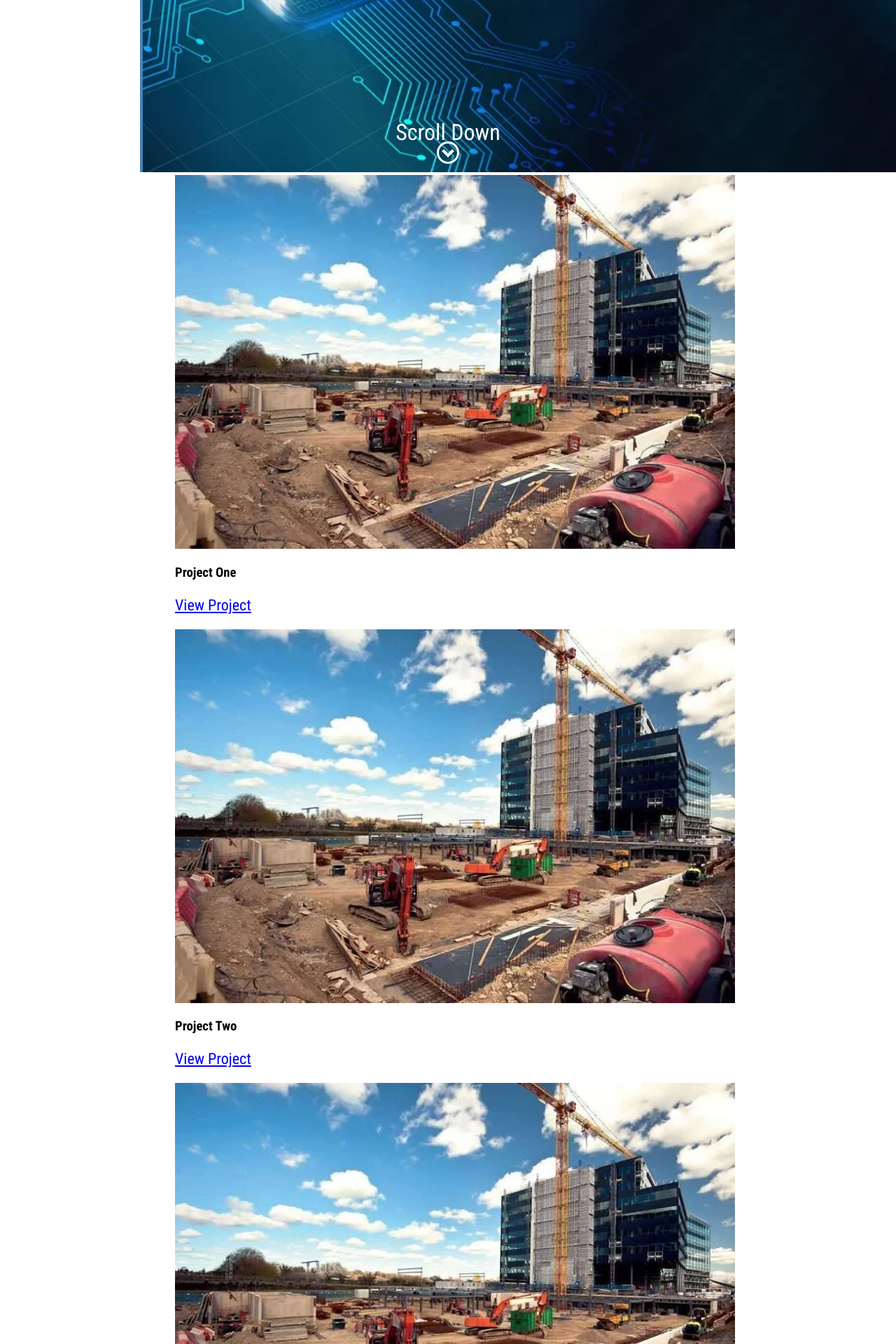
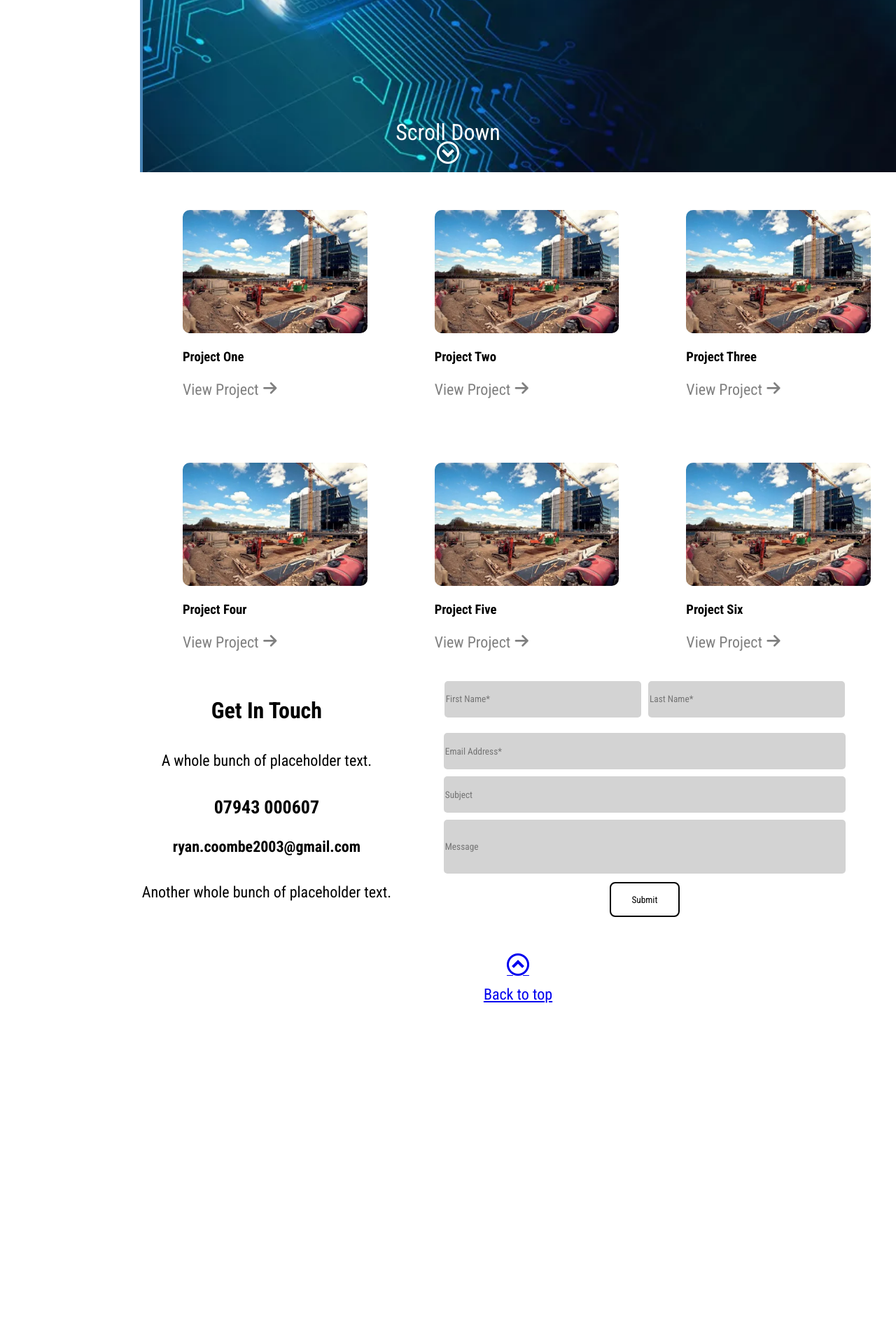
Before and after one commit to Requiem2803/requeim2803.github.io, a PHP site: page /Portfolio/index.html in a window 1280 px wide. Shown: the part 554-2474 px from the top of the page at 70% size. After the commit the page ends 1987 px from the top, so only its background shows below. Run offline with PHP 8.4, Linux system fonts and the light colour scheme; some web fonts are replaced.

Commit message:
Portfolio update V1.2.0

```diff
--- a/Portfolio/about-me.html
+++ b/Portfolio/about-me.html
@@ -22,7 +22,7 @@
         </div>
     </nav>
 
-        <main>
+        <main id="about-me-page">
         <h1>About me</h1>
 
         <p>
--- a/Portfolio/coding-examples.html
+++ b/Portfolio/coding-examples.html
@@ -21,7 +21,7 @@
         </ul>
         </div>
     </nav>
-
+<main>
     <div class="code-container">
             <div class="snippet-1">
                 <img src="img/build.webp">
@@ -48,5 +48,6 @@
                 <h3>Project Six (Placeholder Name)</h3>
             </div>
         </div>
+</main>
 </body>
 </html>
--- a/Portfolio/index.html
+++ b/Portfolio/index.html
@@ -15,10 +15,10 @@
         <div class="sidebar">
         <h1>RC</h1>
         <ul>
-            <li><a href="#">About Me</a></li>
+            <li><a href="/about-me.html">About Me</a></li>
             <li><a href="#">My Portfolio</a></li>
-            <li><a href="#">Coding Examples</a></li>
-            <li><a href="#">SCS Scheme</a></li>
+            <li><a href="/coding-examples.html">Coding Examples</a></li>
+            <li><a href="scs.html">SCS Scheme</a></li>
             <li class="contact-button"><a href="#contact">Contact Me</a></li>
         </ul>
         </div>
@@ -33,7 +33,7 @@
     </header>
 
     <main>
-        <div class="code-snippet-container">
+        <div class="code-container">
             <div class="snippet-1">
                 <img src="img/build.webp">
                 <h3>Project One</h3>
@@ -83,7 +83,15 @@
                 <input type="text" name="email" id="email" placeholder="Email Address*">
                 <input type="text" name="subject" id="subject" placeholder="Subject">
                 <input type="text" name="message" id="message" placeholder="Message">
+
             </div>
+            <button id="submit-button">Submit</button>
+        </div>
+        <a href="#">
+        <div class="btt">
+        <span class="icon-up-arrow"></span>
+        <p>Back to top</p>
+        </a>
         </div>
     </main>
 </body>
--- a/Portfolio/scs.html
+++ b/Portfolio/scs.html
@@ -21,7 +21,7 @@
         </ul>
         </div>
     </nav>
-    <main>
+    <main id="scs-page">
         <h1>Introduction to Scion Coalition Scheme</h1>
     <p>The Scion Coalition Scheme is an intensive, specially tailored training program run by Netmatters in order to give willing candidates the opportunity to enter the industry as web developers. Under the supervision of senior web developers, scions generally aim to complete training within six to nine months. The course is intensive and therefore the level of learning achieved is extensive in a short space of time.</p>
 
--- a/Portfolio/styles.css
+++ b/Portfolio/styles.css
@@ -30,6 +30,14 @@
 
 body {
   margin: 0;
+}
+
+#about-me-page {
+  margin-left: 250px;
+}
+
+#scs-page {
+  margin-left: 250px;
 }
 
 .csharp-image {
@@ -238,6 +246,33 @@
   content: "\ea3c";
 }
 
+#submit-button {
+  background-color: white;
+  color: black;
+  border: black 2px solid;
+  border-radius: 8px;
+  width: 100px;
+  height: 50px;
+  margin: 0 auto;
+  transition: 0.5s;
+}
+#submit-button:hover {
+  background-color: black;
+  color: white;
+}
+
+.btt {
+  margin: 50px auto;
+  display: block;
+  text-align: center;
+  line-height: 10px;
+  text-decoration: none;
+}
+.btt span::before {
+  content: "\ea42";
+  font-size: 32px;
+}
+
 @media screen and (min-width: 407px) {
   header p {
     top: 90%;
@@ -270,7 +305,7 @@
     font-size: 32px;
   }
   main {
-    margin-left: 250px;
+    margin-left: 200px;
   }
   .project-container {
     flex-direction: row;
@@ -285,7 +320,7 @@
   }
   .code-container {
     flex-direction: row;
-    margin-left: 250px;
+    margin-left: 25px;
   }
   .code-container div {
     width: 25%;
--- a/Portfolio/styles.scss
+++ b/Portfolio/styles.scss
@@ -32,6 +32,14 @@
 
 body {
   margin: 0;
+}
+
+#about-me-page {
+  margin-left: 250px;
+}
+
+#scs-page {
+  margin-left: 250px;
 }
 
 .csharp-image {
@@ -284,6 +292,34 @@
     }
 }
 
+    #submit-button {
+      background-color: white;
+      color: black;
+      border: black 2px solid;
+      border-radius: 8px;
+      width: 100px;
+      height: 50px;
+      margin: 0 auto;
+      transition: .5s;
+
+      &:hover {
+        background-color: black;
+        color: white;
+      }
+    }
+
+    .btt {
+      margin: 50px auto;
+      display: block;
+      text-align: center;
+      line-height: 10px;
+      text-decoration: none;
+
+      span::before {
+        content: "\ea42";
+        font-size: 32px;
+      }
+    }
 
 @media screen and (min-width: 407px) {
   header {
@@ -339,7 +375,7 @@
   }
 
   main {
-    margin-left: 250px;
+    margin-left: 200px;
   }
 
     .project-container {
@@ -360,7 +396,7 @@
     .code-container {
 
       flex-direction: row;
-      margin-left: 250px;
+      margin-left: 25px;
 
         div {
             width: 25%;
@@ -404,8 +440,8 @@
     }
 
     .contact-inputs-message {
-        width: 66%;
-        align-self: center;
+      width: 66%;
+      align-self: center;
     }
 
     #message {
```
Also changed, not shown: 1 other file.
